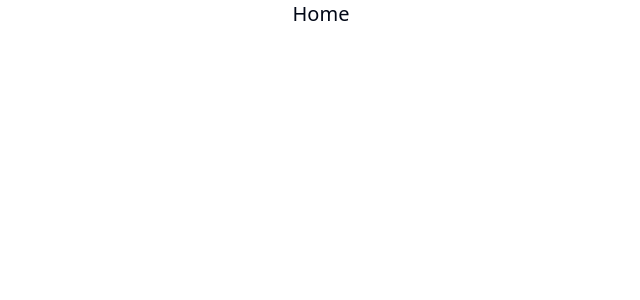
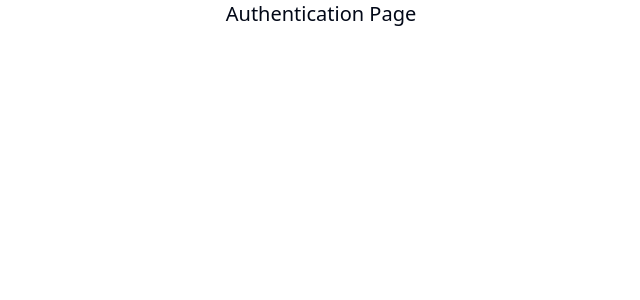
Before and after one commit to aadarshp31/influx, a React (Vite) app in the folder client/: page /login in a window 1280 px wide. Shown: the top 300 px of the page, without its empty margins (319-959 px from the left). Built offline with nearby package versions, Linux system fonts and the light colour scheme.

Commit message:
feat(client-routing): add router for client side application

```diff
--- a/client/package.json
+++ b/client/package.json
@@ -11,11 +11,16 @@
   },
   "dependencies": {
     "@radix-ui/react-icons": "^1.3.0",
+    "@radix-ui/react-navigation-menu": "^1.1.4",
     "class-variance-authority": "^0.7.0",
     "clsx": "^2.1.0",
+    "localforage": "^1.10.0",
     "lucide-react": "^0.335.0",
+    "match-sorter": "^6.3.4",
     "react": "^18.2.0",
     "react-dom": "^18.2.0",
+    "react-router-dom": "^6.22.2",
+    "sort-by": "^1.2.0",
     "tailwind-merge": "^2.2.1",
     "tailwindcss-animate": "^1.0.7"
   },
--- a/client/src/App.tsx
+++ b/client/src/App.tsx
@@ -1,12 +1,7 @@
 import './App.css';
-import HomePage from './components/pages/HomePage';
 
-function App() {
-	return (
-		<>
-			<HomePage />
-		</>
-	);
+function App({ children }: any) {
+	return <>{children}</>;
 }
 
 export default App;
--- /dev/null
+++ b/client/src/components/pages/AuthenticationPage.tsx
@@ -0,0 +1,7 @@
+type Props = {};
+
+const AuthenticationPage = (_props: Props) => {
+	return <h1 className='text-xl text-center'>Authentication Page</h1>;
+};
+
+export default AuthenticationPage;
--- a/client/src/components/pages/HomePage.tsx
+++ b/client/src/components/pages/HomePage.tsx
@@ -1,6 +1,6 @@
 type Props = {};
 
-const HomePage = (props: Props) => {
+const HomePage = (_props: Props) => {
 	return (
 		<>
 			<h1 className='text-xl text-center'>Home</h1>
--- a/client/src/main.tsx
+++ b/client/src/main.tsx
@@ -1,10 +1,14 @@
 import React from 'react';
 import ReactDOM from 'react-dom/client';
+import './index.css';
+import { RouterProvider } from 'react-router-dom';
+import router from './routes/router.ts';
 import App from './App.tsx';
-import './index.css';
 
 ReactDOM.createRoot(document.getElementById('root')!).render(
 	<React.StrictMode>
-		<App />
+		<App>
+			<RouterProvider router={router} />
+		</App>
 	</React.StrictMode>
 );
--- /dev/null
+++ b/client/src/routes/router.ts
@@ -0,0 +1,16 @@
+import AuthenticationPage from "@/components/pages/AuthenticationPage";
+import HomePage from "@/components/pages/HomePage";
+import { createBrowserRouter } from "react-router-dom";
+
+const router = createBrowserRouter([
+  {
+    path: "/",
+    Component: HomePage
+  },
+  {
+    path: "/login",
+    Component: AuthenticationPage
+  }
+]);
+
+export default router;
```
Also changed, not shown: 1 other file (tests, documents, lock files or other folders).
